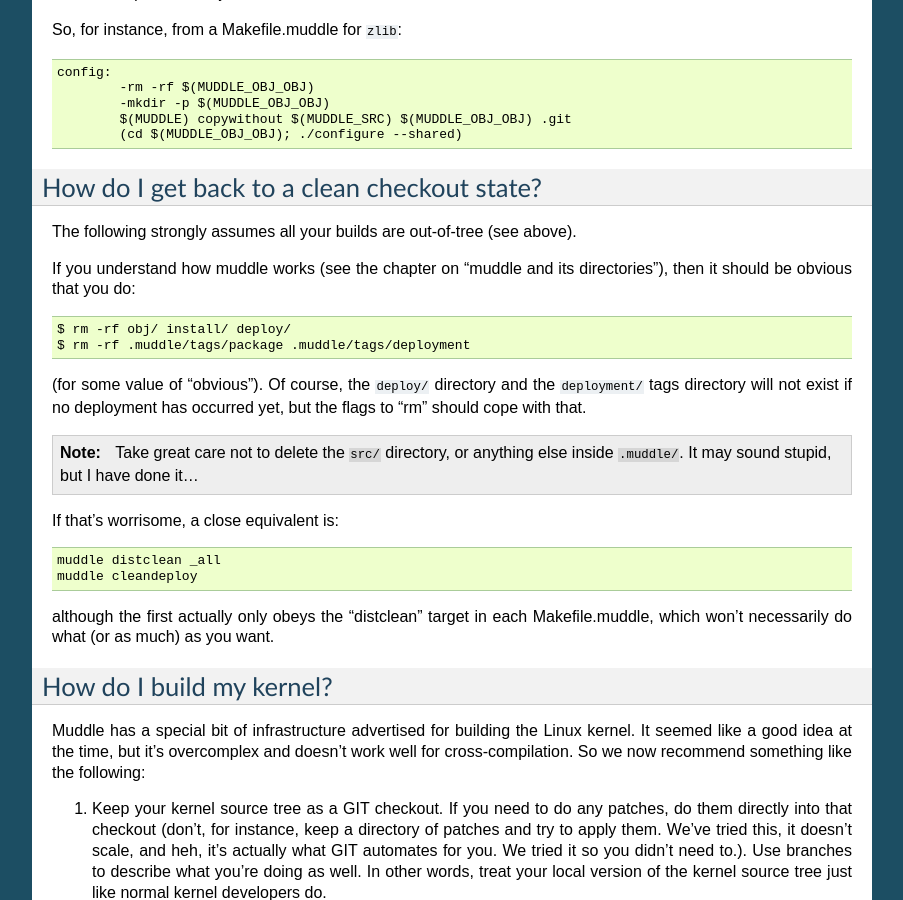
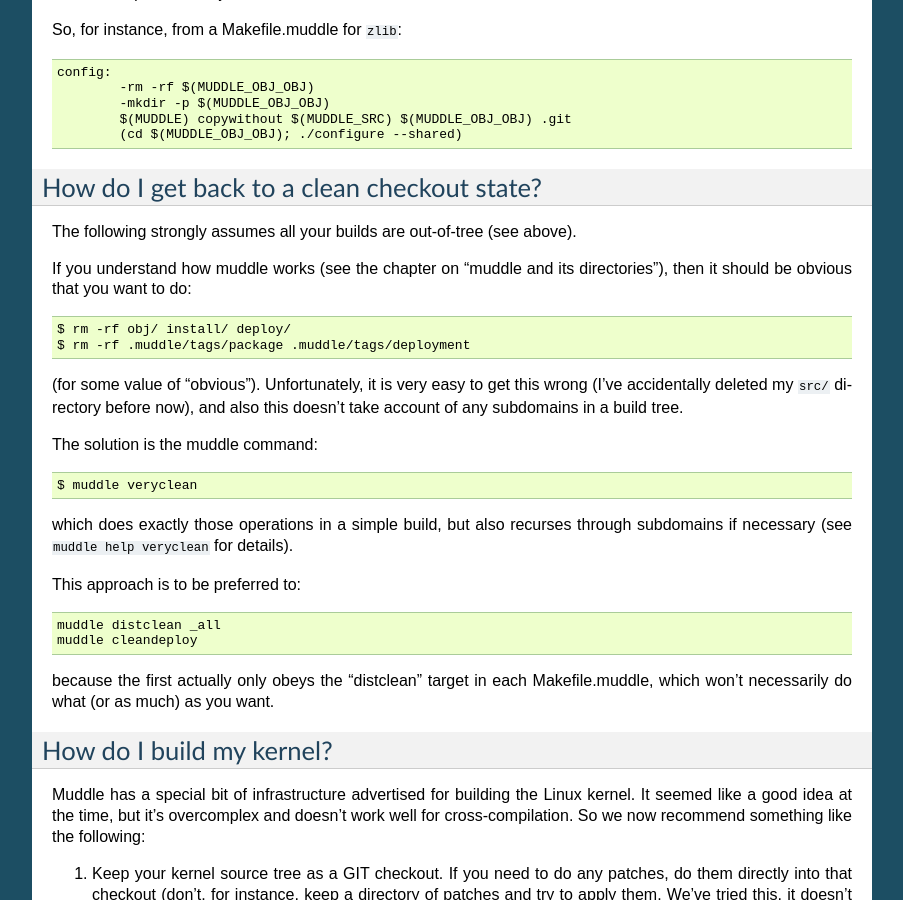
Before and after one commit to kynesim/muddle, a Sphinx documentation site: the page built from docs/jottings.txt, in a window 1280 px wide and 900 px high, scrolled down 3851 px. Shown: the whole window, without its empty margins (198-1101 px from the left). Built offline with Sphinx 7.4.7, drawn with Linux system fonts in a browser that asks for light colours.

Commit message:
There is now 'muddle veryclean' - recommend it

```diff
--- a/docs/jottings.txt
+++ b/docs/jottings.txt
@@ -238,24 +238,28 @@ How do I get back to a clean checkout state?
 The following strongly assumes all your builds are out-of-tree (see above).
 
 If you understand how muddle works (see the chapter on "muddle and its
-directories"), then it should be obvious that you do::
+directories"), then it should be obvious that you want to do::
 
   $ rm -rf obj/ install/ deploy/
   $ rm -rf .muddle/tags/package .muddle/tags/deployment
 
-(for some value of "obvious"). Of course, the ``deploy/`` directory and the
-``deployment/`` tags directory will not exist if no deployment has occurred
-yet, but the flags to "rm" should cope with that.
+(for some value of "obvious"). Unfortunately, it is very easy to get this
+wrong (I've accidentally deleted my ``src/`` directory before now), and also
+this doesn't take account of any subdomains in a build tree.
 
-.. note:: Take great care not to delete the ``src/`` directory, or anything
-   else inside ``.muddle/``. It may sound stupid, but I have done it...
+The solution is the muddle command::
 
-If that's worrisome, a close equivalent is::
+  $ muddle veryclean
+
+which does exactly those operations in a simple build, but also recurses
+through subdomains if necessary (see ``muddle help veryclean`` for details).
+
+This approach is to be preferred to::
 
   muddle distclean _all
   muddle cleandeploy
 
-although the first actually only obeys the "distclean" target in each
+because the first actually only obeys the "distclean" target in each
 Makefile.muddle, which won't necessarily do what (or as much) as you want.
 
 How do I build my kernel?
```
